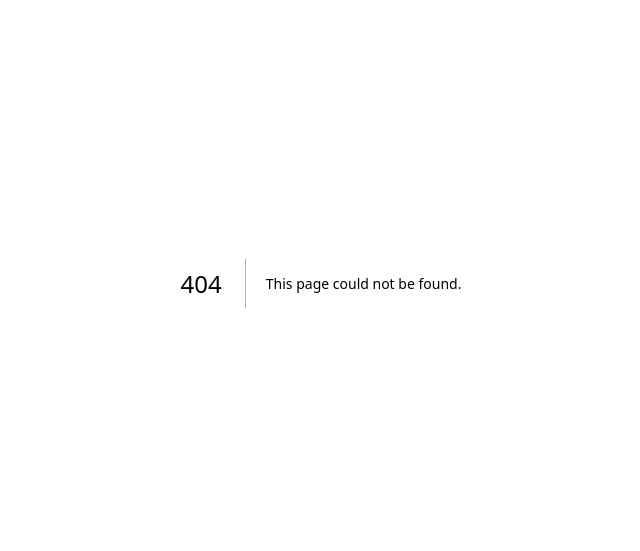
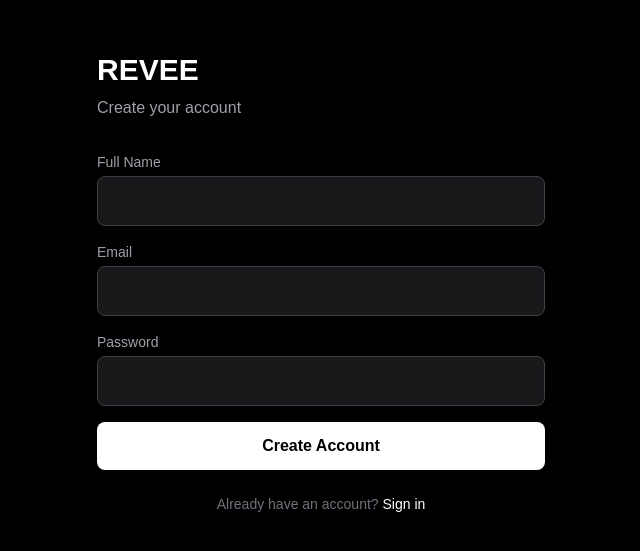
Before and after one commit to FalconChase/REVEE, a Next.js app: page /signup in a window 1280 px wide. Before the commit this address had no page. Shown: the part 117-668 px from the top of the page, without its empty margins (319-959 px from the left). Built offline with nearby package versions, Linux system fonts and the light colour scheme; no server answers.

Commit message:
feat: Phase 1 - project setup, auth pages (login + signup)

```diff
--- /dev/null
+++ b/middleware.ts
@@ -0,0 +1,45 @@
+import { createServerClient } from '@supabase/ssr'
+import { NextResponse, type NextRequest } from 'next/server'
+
+export async function middleware(request: NextRequest) {
+  let supabaseResponse = NextResponse.next({ request })
+
+  const supabase = createServerClient(
+    process.env.NEXT_PUBLIC_SUPABASE_URL!,
+    process.env.NEXT_PUBLIC_SUPABASE_ANON_KEY!,
+    {
+      cookies: {
+        getAll() {
+          return request.cookies.getAll()
+        },
+        setAll(cookiesToSet) {
+          cookiesToSet.forEach(({ name, value }) =>
+            request.cookies.set(name, value)
+          )
+          supabaseResponse = NextResponse.next({ request })
+          cookiesToSet.forEach(({ name, value, options }) =>
+            supabaseResponse.cookies.set(name, value, options)
+          )
+        },
+      },
+    }
+  )
+
+  await supabase.auth.getUser()
+
+  if (request.nextUrl.pathname.startsWith('/creator')) {
+    const { data: { user } } = await supabase.auth.getUser()
+    if (!user) return NextResponse.redirect(new URL('/login', request.url))
+  }
+
+  if (request.nextUrl.pathname.startsWith('/dashboard')) {
+    const { data: { user } } = await supabase.auth.getUser()
+    if (!user) return NextResponse.redirect(new URL('/login', request.url))
+  }
+
+  return supabaseResponse
+}
+
+export const config = {
+  matcher: ['/creator/:path*', '/dashboard/:path*'],
+}
--- /dev/null
+++ b/src/app/(auth)/login/page.tsx
@@ -0,0 +1,96 @@
+'use client'
+
+import { useState } from 'react'
+import { createClient } from '@/lib/supabase'
+import { useRouter } from 'next/navigation'
+import Link from 'next/link'
+
+export default function LoginPage() {
+  const router = useRouter()
+  const supabase = createClient()
+
+  const [email, setEmail] = useState('')
+  const [password, setPassword] = useState('')
+  const [error, setError] = useState('')
+  const [loading, setLoading] = useState(false)
+
+  async function handleLogin(e: React.FormEvent) {
+    e.preventDefault()
+    setLoading(true)
+    setError('')
+
+    const { data, error } = await supabase.auth.signInWithPassword({
+      email,
+      password,
+    })
+
+    if (error) {
+      setError(error.message)
+      setLoading(false)
+      return
+    }
+
+    // Check role and redirect
+    const { data: profile } = await supabase
+      .from('users')
+      .select('role')
+      .eq('id', data.user.id)
+      .single()
+
+    if (profile?.role === 'creator') {
+      router.push('/creator')
+    } else {
+      router.push('/dashboard')
+    }
+  }
+
+  return (
+    <div className="min-h-screen bg-black flex items-center justify-center px-4">
+      <div className="w-full max-w-md">
+        <h1 className="text-3xl font-bold text-white mb-2">REVEE</h1>
+        <p className="text-zinc-400 mb-8">Review. Ready. Pass.</p>
+
+        <form onSubmit={handleLogin} className="space-y-4">
+          <div>
+            <label className="text-sm text-zinc-400 mb-1 block">Email</label>
+            <input
+              type="email"
+              value={email}
+              onChange={e => setEmail(e.target.value)}
+              required
+              className="w-full bg-zinc-900 text-white border border-zinc-700 rounded-lg px-4 py-3 focus:outline-none focus:border-white"
+            />
+          </div>
+
+          <div>
+            <label className="text-sm text-zinc-400 mb-1 block">Password</label>
+            <input
+              type="password"
+              value={password}
+              onChange={e => setPassword(e.target.value)}
+              required
+              className="w-full bg-zinc-900 text-white border border-zinc-700 rounded-lg px-4 py-3 focus:outline-none focus:border-white"
+            />
+          </div>
+
+          {error && <p className="text-red-400 text-sm">{error}</p>}
+
+          <button
+            type="submit"
+            disabled={loading}
+            className="w-full bg-white text-black font-semibold rounded-lg px-4 py-3 hover:bg-zinc-200 transition disabled:opacity-50"
+          >
+            {loading ? 'Signing in...' : 'Sign In'}
+          </button>
+        </form>
+
+        <p className="text-zinc-500 text-sm mt-6 text-center">
+          Don't have an account?{' '}
+          <Link href="/signup" className="text-white hover:underline">
+            Sign up
+          </Link>
+        </p>
+      </div>
+    </div>
+  )
+}
--- /dev/null
+++ b/src/app/(auth)/signup/page.tsx
@@ -0,0 +1,111 @@
+'use client'
+
+import { useState } from 'react'
+import { createClient } from '@/lib/supabase'
+import { useRouter } from 'next/navigation'
+import Link from 'next/link'
+
+export default function SignupPage() {
+  const router = useRouter()
+  const supabase = createClient()
+
+  const [fullName, setFullName] = useState('')
+  const [email, setEmail] = useState('')
+  const [password, setPassword] = useState('')
+  const [error, setError] = useState('')
+  const [loading, setLoading] = useState(false)
+
+  async function handleSignup(e: React.FormEvent) {
+    e.preventDefault()
+    setLoading(true)
+    setError('')
+
+    const { data, error } = await supabase.auth.signUp({
+      email,
+      password,
+      options: {
+        data: { full_name: fullName }
+      }
+    })
+
+    if (error) {
+      setError(error.message)
+      setLoading(false)
+      return
+    }
+
+    // Insert into users table with learner role
+    if (data.user) {
+      await supabase.from('users').insert({
+        id: data.user.id,
+        email,
+        full_name: fullName,
+        role: 'learner',
+      })
+    }
+
+    router.push('/dashboard')
+  }
+
+  return (
+    <div className="min-h-screen bg-black flex items-center justify-center px-4">
+      <div className="w-full max-w-md">
+        <h1 className="text-3xl font-bold text-white mb-2">REVEE</h1>
+        <p className="text-zinc-400 mb-8">Create your account</p>
+
+        <form onSubmit={handleSignup} className="space-y-4">
+          <div>
+            <label className="text-sm text-zinc-400 mb-1 block">Full Name</label>
+            <input
+              type="text"
+              value={fullName}
+              onChange={e => setFullName(e.target.value)}
+              required
+              className="w-full bg-zinc-900 text-white border border-zinc-700 rounded-lg px-4 py-3 focus:outline-none focus:border-white"
+            />
+          </div>
+
+          <div>
+            <label className="text-sm text-zinc-400 mb-1 block">Email</label>
+            <input
+              type="email"
+              value={email}
+              onChange={e => setEmail(e.target.value)}
+              required
+              className="w-full bg-zinc-900 text-white border border-zinc-700 rounded-lg px-4 py-3 focus:outline-none focus:border-white"
+            />
+          </div>
+
+          <div>
+            <label className="text-sm text-zinc-400 mb-1 block">Password</label>
+            <input
+              type="password"
+              value={password}
+              onChange={e => setPassword(e.target.value)}
+              required
+              minLength={6}
+              className="w-full bg-zinc-900 text-white border border-zinc-700 rounded-lg px-4 py-3 focus:outline-none focus:border-white"
+            />
+          </div>
+
+          {error && <p className="text-red-400 text-sm">{error}</p>}
+
+          <button
+            type="submit"
+            disabled={loading}
+            className="w-full bg-white text-black font-semibold rounded-lg px-4 py-3 hover:bg-zinc-200 transition disabled:opacity-50"
+          >
+            {loading ? 'Creating account...' : 'Create Account'}
+          </button>
+        </form>
+
+        <p className="text-zinc-500 text-sm mt-6 text-center">
+          Already have an account?{' '}
+          <Link href="/login" className="text-white hover:underline">
+            Sign in
+          </Link>
+        </p>
+      </div>
+    </div>
+  )
+}
--- /dev/null
+++ b/src/lib/supabase.ts
@@ -0,0 +1,8 @@
+import { createBrowserClient } from '@supabase/ssr'
+
+export function createClient() {
+  return createBrowserClient(
+    process.env.NEXT_PUBLIC_SUPABASE_URL!,
+    process.env.NEXT_PUBLIC_SUPABASE_ANON_KEY!
+  )
+}
```
Also changed, not shown: package.json (+7 -1 lines), src/app/creator/page.tsx (added), src/app/dashboard/page.tsx (added), 1 other file (tests, documents, lock files or other folders).
